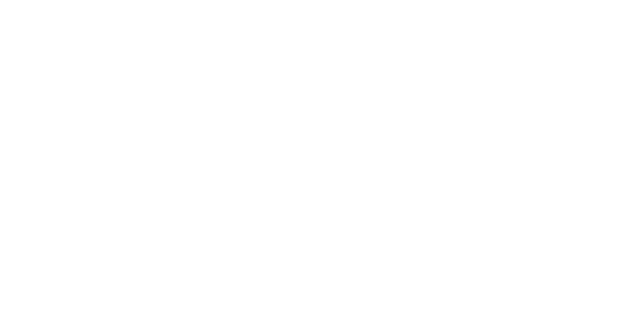
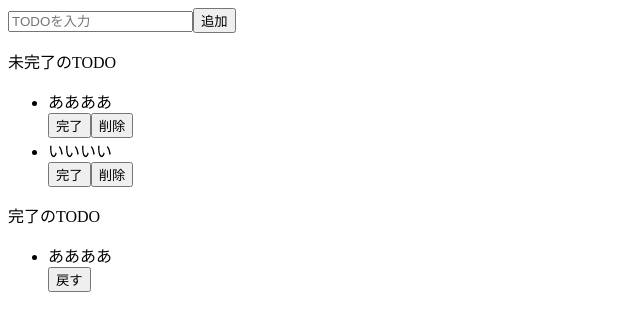
Before and after one commit to onosi/a, a React (Create React App) app: page / in a window 1280 px wide. Shown: the top 330 px of the page, without its empty margins (0-640 px from the left). Built offline with nearby package versions, Linux system fonts and the light colour scheme.

Commit message:
feat: create jsx template

```diff
--- a/src/App.jsx
+++ b/src/App.jsx
@@ -1,5 +1,36 @@
 import "./styles.css";
 
 export const App = () => {
-  return <div></div>;
+  return (
+    <>
+      <div>
+        <input placeholder="TODOを入力" />
+        <button>追加</button>
+      </div>
+      <div>
+        <p>未完了のTODO</p>
+        <ul>
+          <div>
+            <li>ああああ</li>
+            <button>完了</button>
+            <button>削除</button>
+          </div>
+          <div>
+            <li>いいいい</li>
+            <button>完了</button>
+            <button>削除</button>
+          </div>
+        </ul>
+      </div>
+      <div>
+        <p>完了のTODO</p>
+        <ul>
+          <div>
+            <li>ああああ</li>
+            <button>戻す</button>
+          </div>
+        </ul>
+      </div>
+    </>
+  );
 };
```
